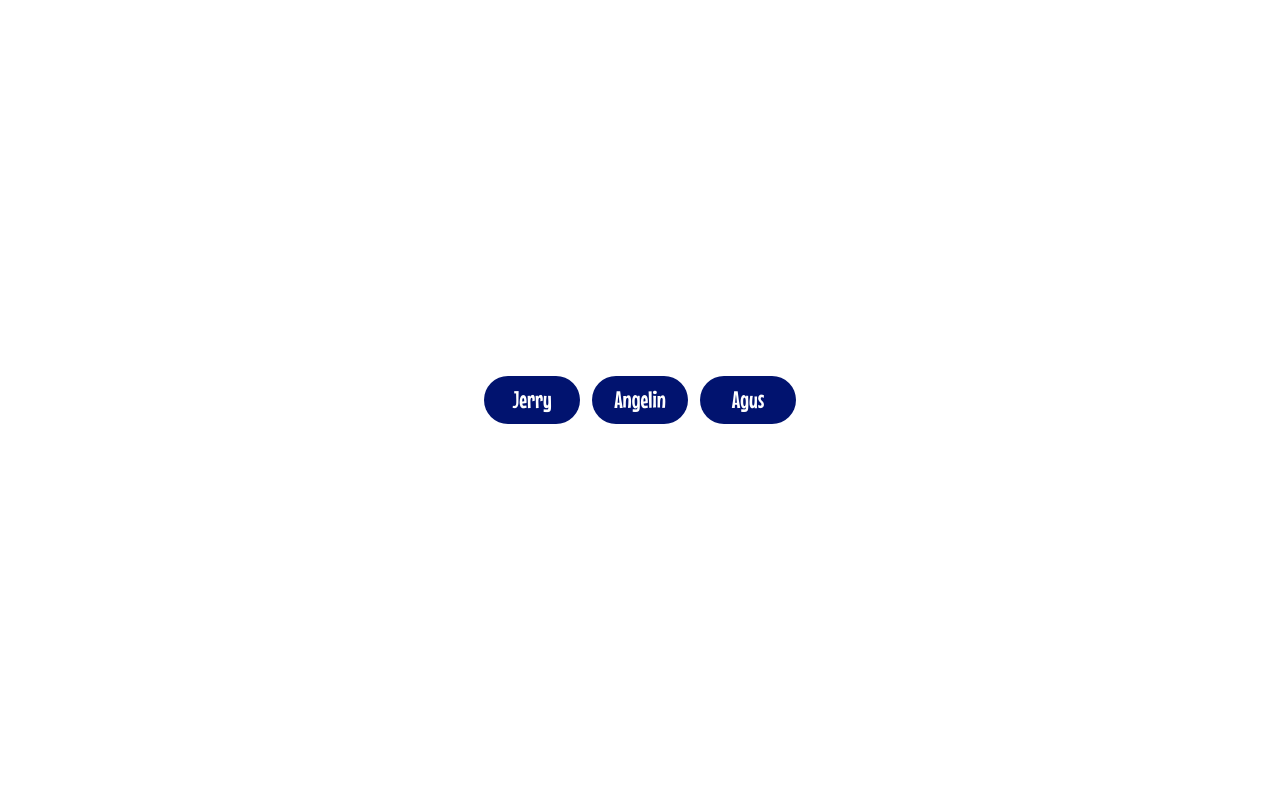
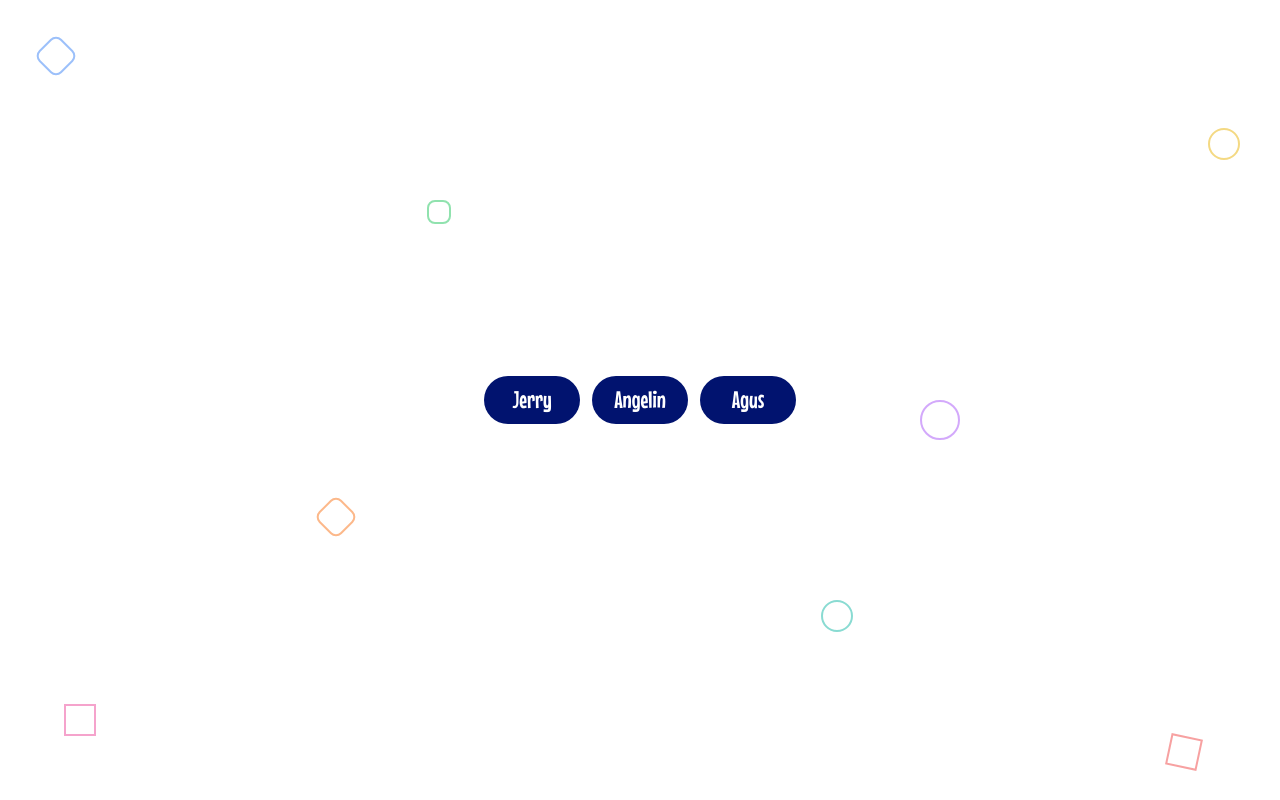
Before and after one commit to devsoc-unsw/trainee-lovers-24t3, a Next.js app in the folder frontend/: page /lobby in a window 1280 px wide. Built offline with nearby package versions, Linux system fonts and the light colour scheme.

Commit message:
Added decorative background

```diff
--- a/frontend/src/app/homepage/page.jsx
+++ b/frontend/src/app/homepage/page.jsx
@@ -5,12 +5,15 @@ import PrimaryButton from '../../components/PrimaryButton';
 import SecondaryButton from '../../components/SecondaryButton';
 import Modal from '../../components/Modal';
 import useAuthStore from '../../store/useAuthStore';
+import DecorativeShapesBackground from '@/components/DecorativeShapesBackground';
 
 export default function Page() {
   const { isHost } = useAuthStore();
 
   return (
     <div className='flex relative flex-col w-full h-screen bg-white items-center justify-center gap-5'>
+    <DecorativeShapesBackground />
+    <div className='absolute inset-0 flex items-center justify-center'>
       { isHost ? (
         <Modal />
       ) : (
@@ -25,6 +28,7 @@ export default function Page() {
           />
         </div>
      )}
+    </div>
 
     </div>
   )
--- a/frontend/src/app/lobby/page.jsx
+++ b/frontend/src/app/lobby/page.jsx
@@ -1,11 +1,15 @@
 import NameTag from '../../components/NameTag';
+import DecorativeShapesBackground from '@/components/DecorativeShapesBackground';
 
 const Page = () => {
   return (
-    <div className='flex flex-row w-full h-screen bg-[white] items-center justify-center gap-3'>
-      <NameTag name='Jerry' />
-      <NameTag name='Angelin' />
-      <NameTag name='Agus' />
+    <div className='flex flex-row w-full h-screen bg-white items-center justify-center'>
+      <DecorativeShapesBackground />
+      <div className='absolute inset-0 flex justify-center items-center gap-3'>
+        <NameTag name='Jerry' />
+        <NameTag name='Angelin' />
+        <NameTag name='Agus' />
+      </div>
     </div>
   )
 }
```
Also changed, not shown: frontend/src/app/voting/page.jsx (+4 -4 lines). Lines whose indentation alone changed are shown as unchanged.
